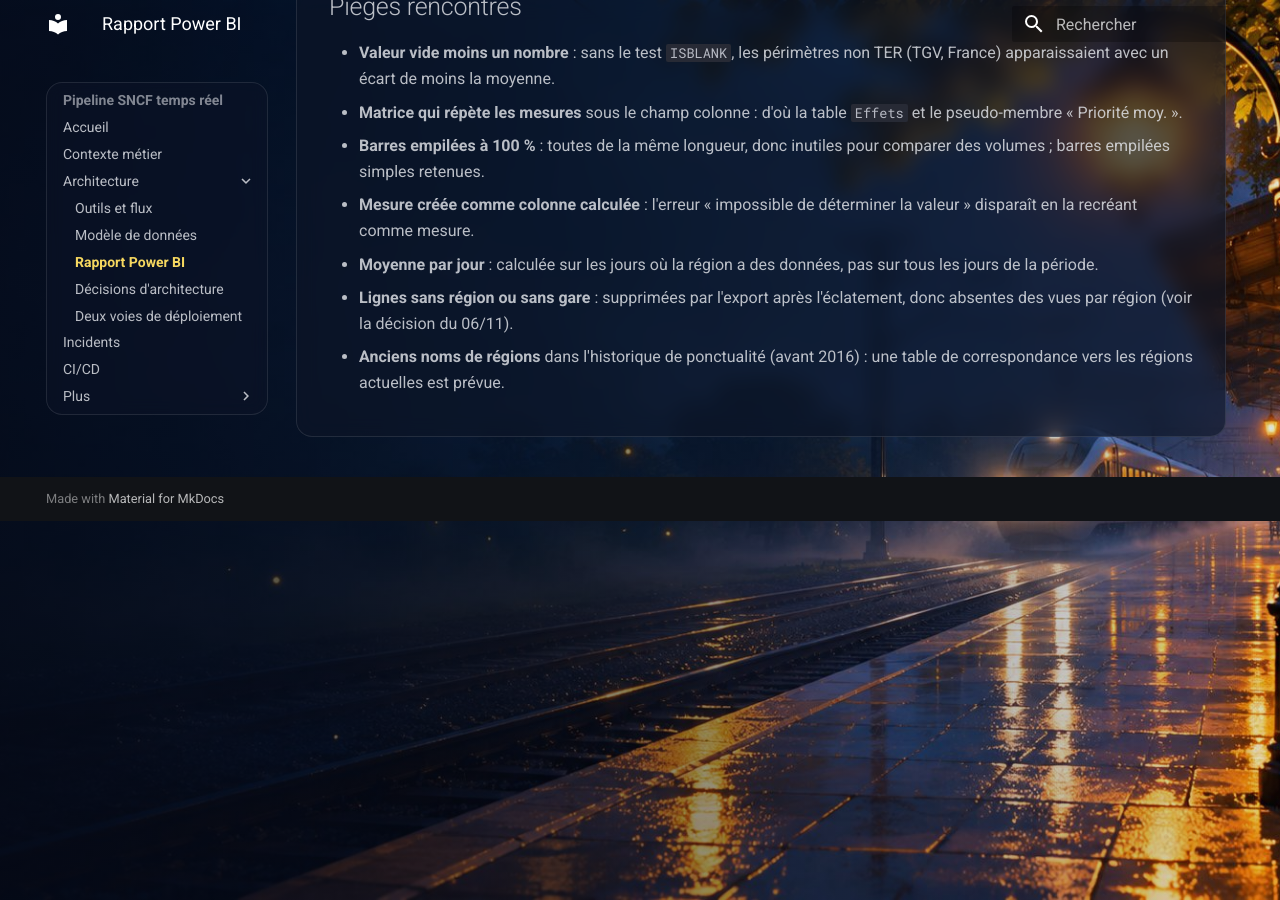
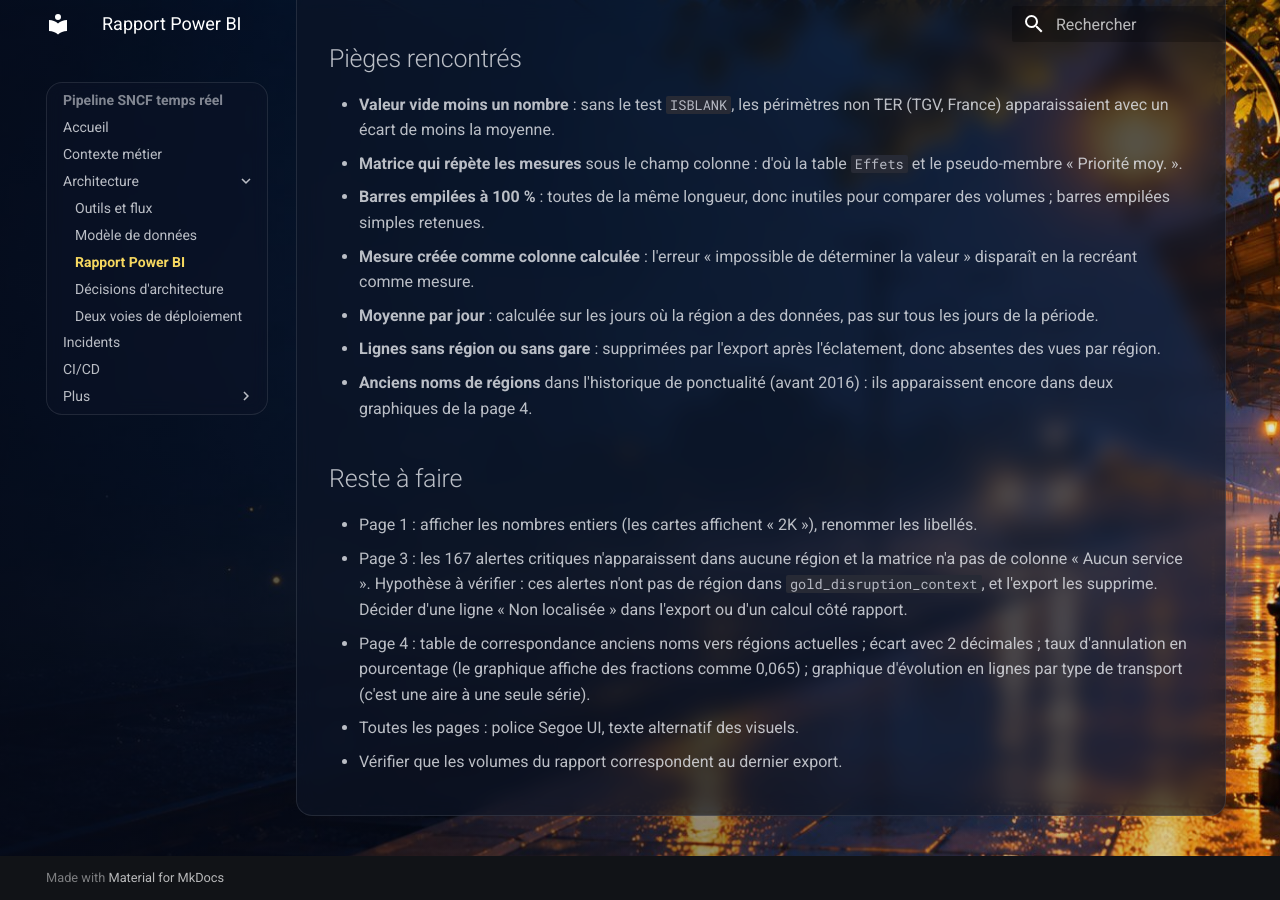
Before and after one commit to bipanda93/sncf-streaming-pipeline, an MkDocs documentation site: the page built from docs/rapport_powerbi.md, in a window 1280 px wide and 900 px high, scrolled down 1940 px. Built offline with MkDocs 1.6.1 and Material for MkDocs 9.7.7, drawn with Linux system fonts in a browser that asks for light colours; comment, search, counter and statistics services are not loaded; some of the changed text lies outside the part shown.

Commit message:
docs: rapport Power BI, état réel et reste à faire (#30)
Co-authored-by: Franck Ulrich BIPANDA <bipanda.franck@icloud.com>

```diff
--- a/docs/rapport_powerbi.md
+++ b/docs/rapport_powerbi.md
@@ -1,15 +1,17 @@
 # Rapport Power BI
 
 Le rapport Power BI Desktop (mode Import) lit les tables Gold exportées en
-Parquet par `src/monitoring/export_for_powerbi.py`. Il a été entièrement
-repensé en novembre 2026 : page 1 vue d'ensemble, page 2 régions et gares,
-page 3 types de perturbations, page 4 ponctualité historique.
+Parquet par `src/monitoring/export_for_powerbi.py`. Il est refait page par
+page depuis novembre 2026 : page 1 vue d'ensemble, page 2 régions et gares,
+page 3 types de perturbations, page 4 ponctualité historique. Les pages 2 et 3
+sont abouties ; les pages 1 et 4 ont encore des finitions à faire (section
+« Reste à faire » en bas de page).
 
 ## Identité visuelle
 
 Alignée sur ce site : fond photo de nuit, panneaux `#0E1628` avec environ 25 %
-de transparence, texte `#E8ECF5`, texte secondaire `#8FA0C0`, accent `#F6D860`,
-police Segoe UI. Les niveaux d'alerte gardent partout les mêmes couleurs :
+de transparence, texte `#E8ECF5`, texte secondaire `#8FA0C0`, accent `#F6D860`.
+La police Segoe UI est prévue mais pas encore appliquée partout. Les niveaux d'alerte gardent partout les mêmes couleurs :
 critique `#D62728`, élevé `#FF7F0E`, moyen `#F2C12E`, info `#8A97AD`, faible `#4C9BE8`.
 
 ## Modèle
@@ -85,6 +87,22 @@
 - **Moyenne par jour** : calculée sur les jours où la région a des données,
   pas sur tous les jours de la période.
 - **Lignes sans région ou sans gare** : supprimées par l'export après
-  l'éclatement, donc absentes des vues par région (voir la décision du 06/11).
+  l'éclatement, donc absentes des vues par région.
 - **Anciens noms de régions** dans l'historique de ponctualité (avant 2016) :
-  une table de correspondance vers les régions actuelles est prévue.
+  ils apparaissent encore dans deux graphiques de la page 4.
+
+## Reste à faire
+
+- Page 1 : afficher les nombres entiers (les cartes affichent « 2K »), renommer
+  les libellés.
+- Page 3 : les 167 alertes critiques n'apparaissent dans aucune région et la
+  matrice n'a pas de colonne « Aucun service ». Hypothèse à vérifier : ces
+  alertes n'ont pas de région dans `gold_disruption_context`, et l'export les
+  supprime. Décider d'une ligne « Non localisée » dans l'export ou d'un calcul
+  côté rapport.
+- Page 4 : table de correspondance anciens noms vers régions actuelles ;
+  écart avec 2 décimales ; taux d'annulation en pourcentage (le graphique
+  affiche des fractions comme 0,065) ; graphique d'évolution en lignes par type
+  de transport (c'est une aire à une seule série).
+- Toutes les pages : police Segoe UI, texte alternatif des visuels.
+- Vérifier que les volumes du rapport correspondent au dernier export.
```
Also changed, not shown: other parts of docs/rapport_powerbi.md (+3 -3 lines), README.md (+2 -2 lines), notes/journal_projet.md (+14 -13 lines).
